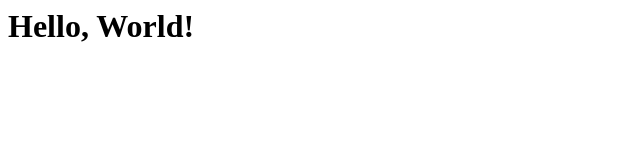
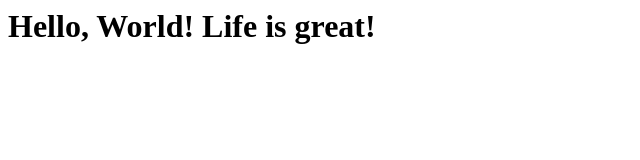
Before and after one commit to KaxisIsKaktus/pp2-22B030512, a plain HTML site: page work/hello.html in a window 1280 px wide. Shown: the whole page, without its empty margins (0-640 px from the left). Drawn offline with Linux system fonts and the light colour scheme.

Commit message:
Life is great!

```diff
--- a/work/hello.html
+++ b/work/hello.html
@@ -1,8 +1,9 @@
 <!-- Author: Amanzhol Alikhan (al_amanzhol@kbtu.kz)-->
 <html>
   <head>
+    <!-- no style -->
   </head>
   <body>
-    <h1>Hello, World!</h1>
+    <h1>Hello, World! Life is great!</h1>
   </body>
 </html>
```
